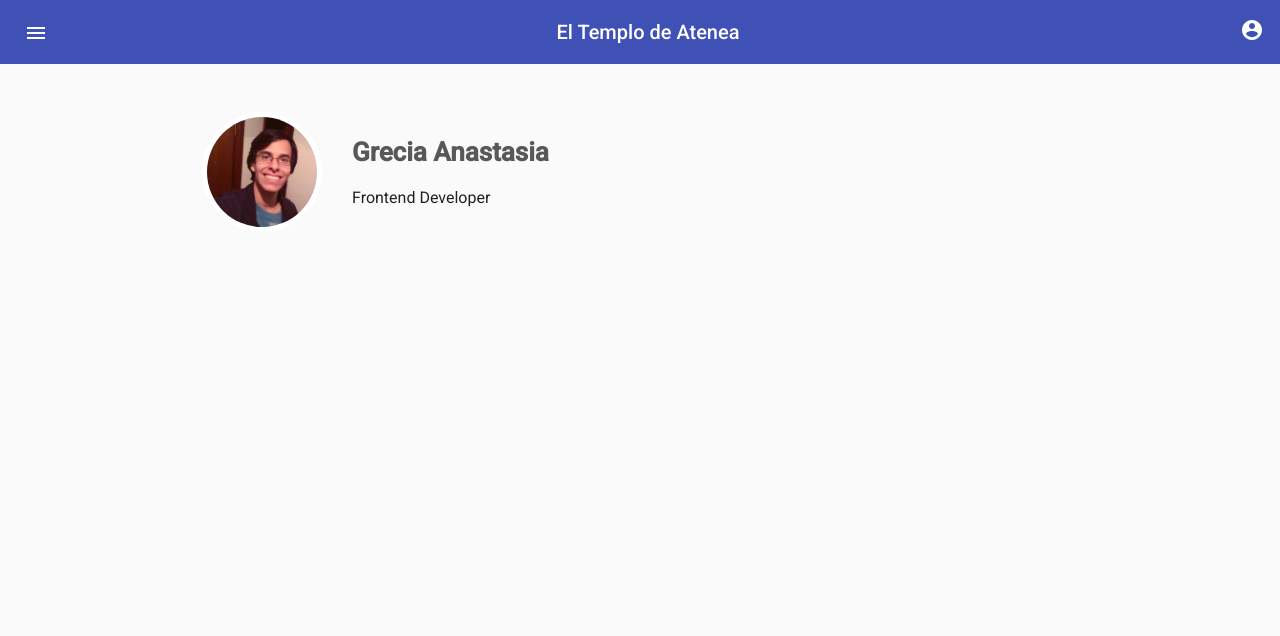
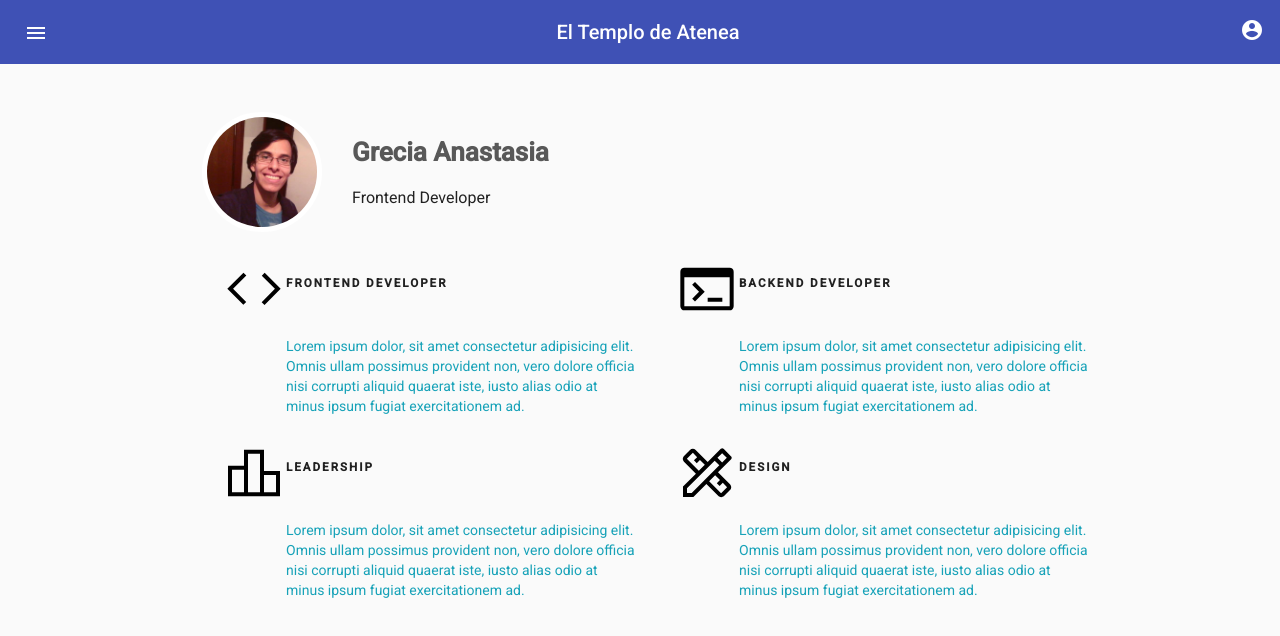
Before and after one commit to alexisgnzalez/timay-app, an Angular app: page /profile-page in a window 1280 px wide. Shown: the top 636 px of the page. Built offline with nearby package versions, Linux system fonts and the light colour scheme.

Commit message:
info del perfil publico v1

```diff
--- a/src/app/profile/profile.component.html
+++ b/src/app/profile/profile.component.html
@@ -1,3 +1,4 @@
+<div class="layout-container">
 	<div class="profile-card">
 		<div class="avatar-box">
 					<img class="avatar" src="assets/img/profile.jpeg" alt="Foto de perfil">
@@ -12,3 +13,35 @@
 			</p>
 		</div>
 	</div>
+
+	<div class="wrapper-cards">
+		<div class="cards">
+			<div class="title-head">
+				<img class="img-develop" src="assets/img/icon-develop.svg" alt="develop">
+				<h5 class="text-info-head">Frontend Developer</h5>
+			</div>
+			<p class="text-info">Lorem ipsum dolor, sit amet consectetur adipisicing elit. Omnis ullam possimus provident non, vero dolore officia nisi corrupti aliquid quaerat iste, iusto alias odio at minus ipsum fugiat exercitationem ad.</p>
+		</div>
+		<div class="cards">
+			<div class="title-head">
+				<img class="img-develop" src="assets/img/icon-backend.svg" alt="develop">
+				<h5 class="text-info-head">Backend Developer</h5>
+			</div>
+			<p class="text-info">Lorem ipsum dolor, sit amet consectetur adipisicing elit. Omnis ullam possimus provident non, vero dolore officia nisi corrupti aliquid quaerat iste, iusto alias odio at minus ipsum fugiat exercitationem ad.</p>
+		</div>
+		<div class="cards">
+			<div class="title-head">
+				<img class="img-develop" src="assets/img/icon-leadership.svg" alt="develop">
+				<h5 class="text-info-head">Leadership</h5>
+			</div>
+			<p class="text-info">Lorem ipsum dolor, sit amet consectetur adipisicing elit. Omnis ullam possimus provident non, vero dolore officia nisi corrupti aliquid quaerat iste, iusto alias odio at minus ipsum fugiat exercitationem ad.</p>
+		</div>
+		<div class="cards">
+			<div class="title-head">
+				<img class="img-develop" src="assets/img/icon-design.svg" alt="develop">
+				<h5 class="text-info-head">Design</h5>
+			</div>
+			<p class="text-info">Lorem ipsum dolor, sit amet consectetur adipisicing elit. Omnis ullam possimus provident non, vero dolore officia nisi corrupti aliquid quaerat iste, iusto alias odio at minus ipsum fugiat exercitationem ad.</p>
+		</div>
+	</div>
+</div>
--- a/src/app/profile/profile.component.scss
+++ b/src/app/profile/profile.component.scss
@@ -48,3 +48,40 @@
 	}
 
 }
+
+.wrapper-cards {
+	display: grid;
+	grid-template-columns: 1fr 1fr;
+	grid-gap: 10px;
+	width: 100%;
+	.cards {
+		display: flex;
+		flex-direction: column;
+		position: relative;
+		text-align: left;
+		.title-head {
+			display: flex;
+			align-items: center;
+			justify-content: flex-start;
+			padding: 15px 30px;
+			position: relative;
+			flex: 1;
+			.img-develop {
+				width: 64px;
+				height: 64px;
+			}
+			.text-info-head {
+				text-transform: uppercase;
+				font-weight: 700;
+				letter-spacing: 2px;
+				word-wrap: break-word;
+				position: relative;
+			}
+		}
+		.text-info {
+			word-wrap: break-word;
+			position: relative;
+			margin: 0 0 0 94px;
+		}
+	}
+}
```
Lines whose indentation alone changed are shown as unchanged.
